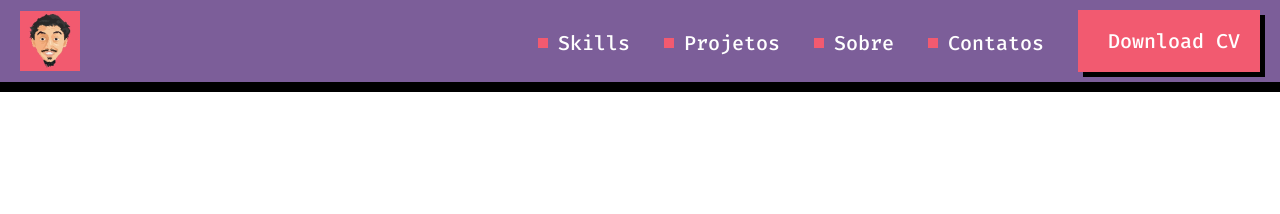
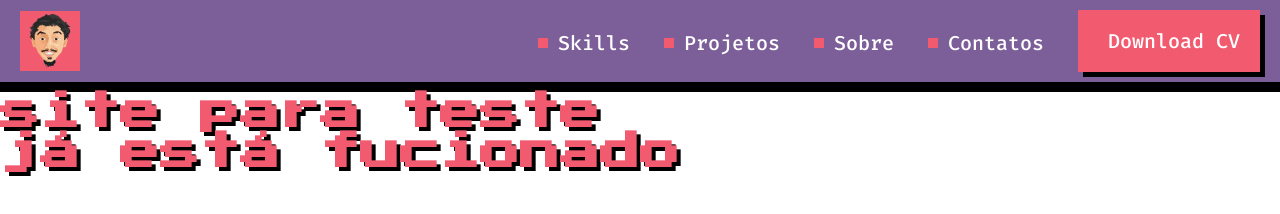
Before and after one commit to Ricardos2021/curso-html-css-feliz, a plain HTML site: page index.html in a window 1280 px wide. Drawn offline with Linux system fonts and the light colour scheme.

Commit message:
Create The Title Component

```diff
--- /dev/null
+++ b/css/components/title.css
@@ -0,0 +1,7 @@
+h1 {
+
+    font-family: 'Press Start 2P', sans-serif;
+    font-size: 40px;
+    color: #f25a70;
+    text-shadow: 4px 4px 0px #000;
+}
--- a/css/style.css
+++ b/css/style.css
@@ -63,4 +63,5 @@ a{
 
     transform: scale(1.08);
 
+
 }
--- a/index.html
+++ b/index.html
@@ -12,6 +12,9 @@
 
     <link rel="stylesheet" href="css/reset.css">
     <link rel="stylesheet" href="css/style.css">
+    <link rel="stylesheet" href="css/components/title.css">
+
+
 
 </head>
 <body>
@@ -29,6 +32,13 @@
     </nav>
  </header>
     <!-- <p>Estou indo estudar <em lang="en"> FrontEnd </em></p> -->
+    <div class="testo">
+
+        <h1>site para teste</h1>
+        <h1>já está fucionado</h1>
+
+
+    </div>
 
 </body>
 </html>
```
Also changed, not shown: assets/img/Banner.png (added).
